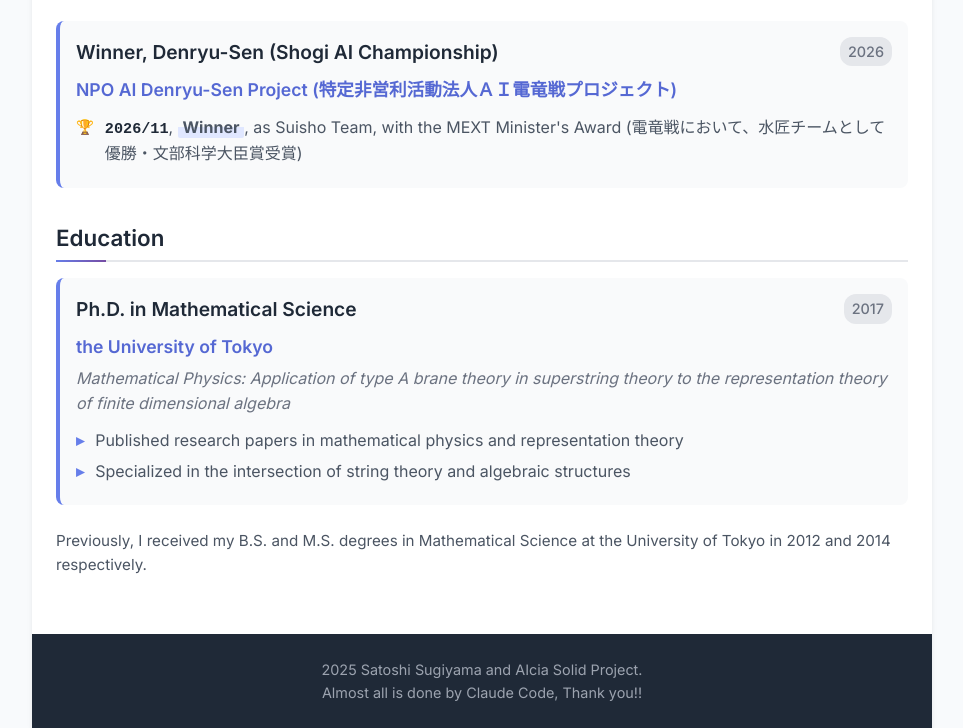
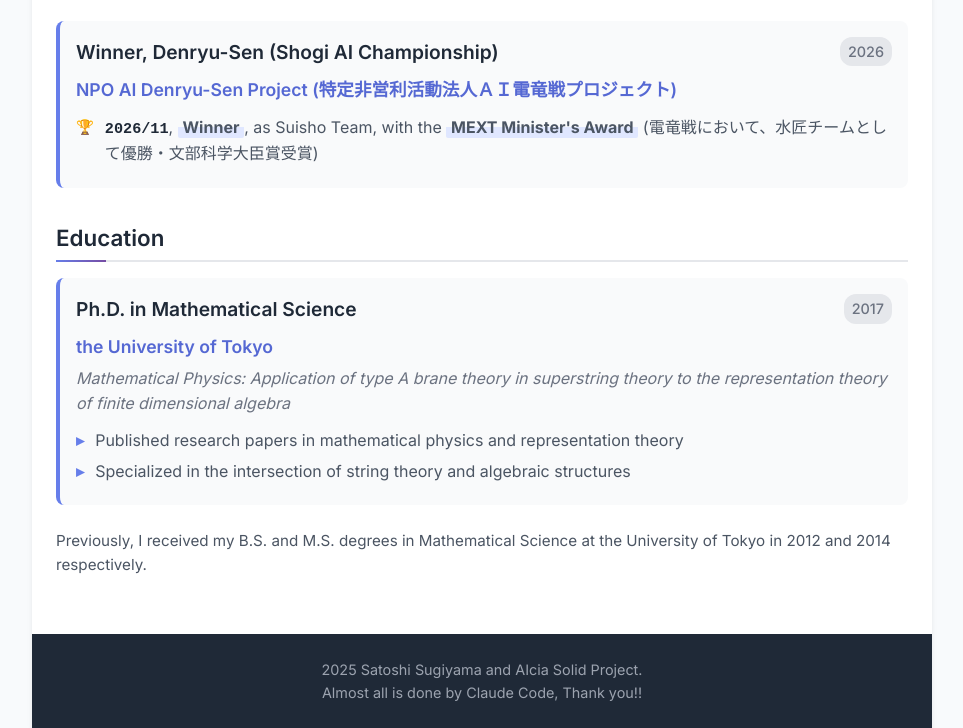
Before and after one commit to sugiyama34/sugiyama34.github.io, a plain HTML site: page docs/index.html in a window 1280 px wide. Shown: the part 5556-6284 px from the top of the page, without its empty margins (158-1121 px from the left). Drawn offline with Linux system fonts and the light colour scheme.

Commit message:
Highlight MEXT Minister's Award in Denryu-Sen award entry
Co-Authored-By: Claude Opus 5.5 <noreply@anthropic.com>

```diff
--- a/docs/index.html
+++ b/docs/index.html
@@ -327,7 +327,7 @@
                     </div>
                     <p class="award-org">NPO AI Denryu-Sen Project (特定非営利活動法人ＡＩ電竜戦プロジェクト)</p>
                     <ul class="responsibilities">
-                        <li><span class="award-date">2026/11</span>, <strong class="award-emphasis">Winner</strong>, as Suisho Team, with the MEXT Minister's Award (電竜戦において、水匠チームとして優勝・文部科学大臣賞受賞)</li>
+                        <li><span class="award-date">2026/11</span>, <strong class="award-emphasis">Winner</strong>, as Suisho Team, with the <strong class="award-emphasis">MEXT Minister's Award</strong> (電竜戦において、水匠チームとして優勝・文部科学大臣賞受賞)</li>
                     </ul>
                 </div>
             </section>
```
